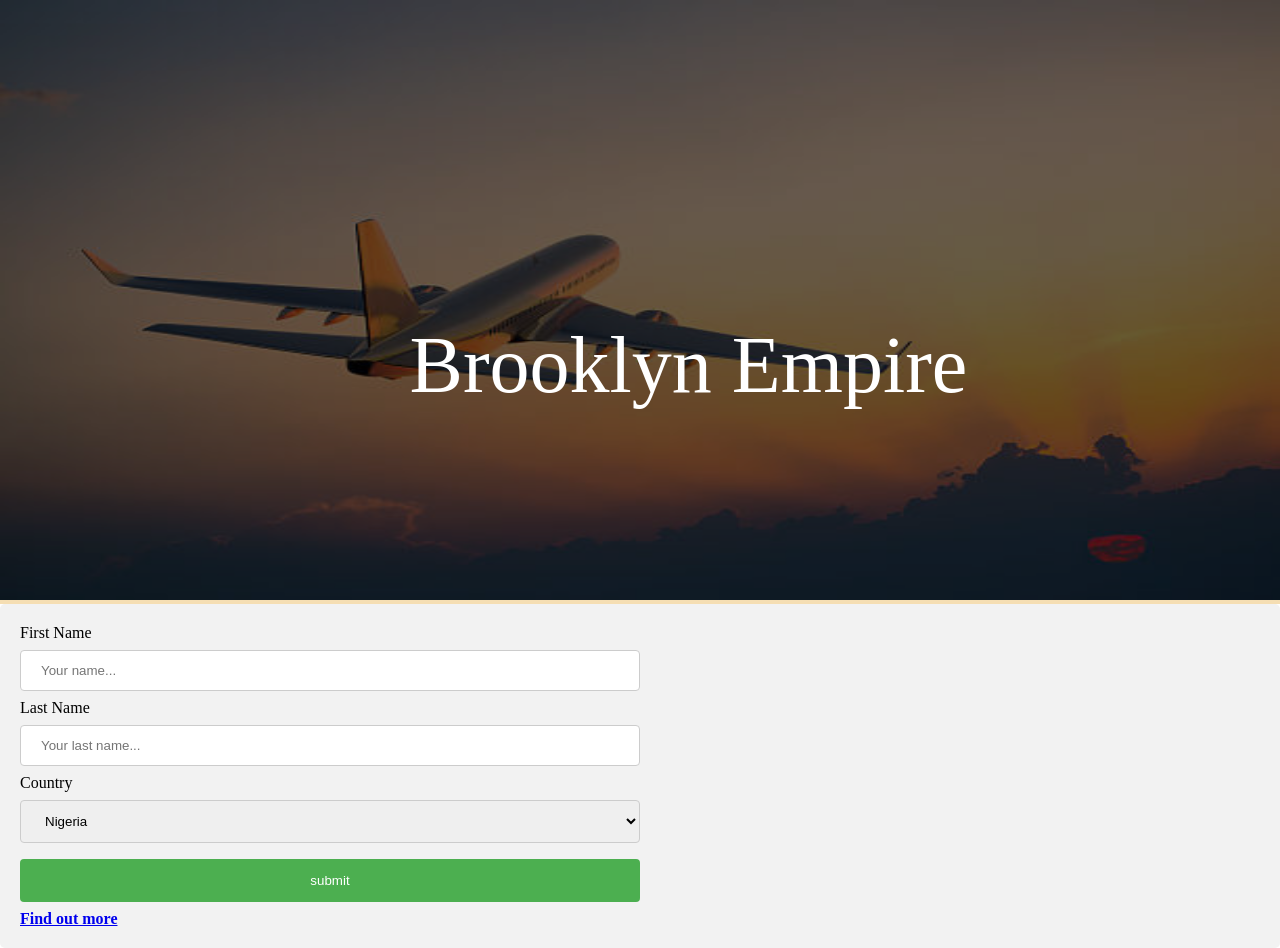
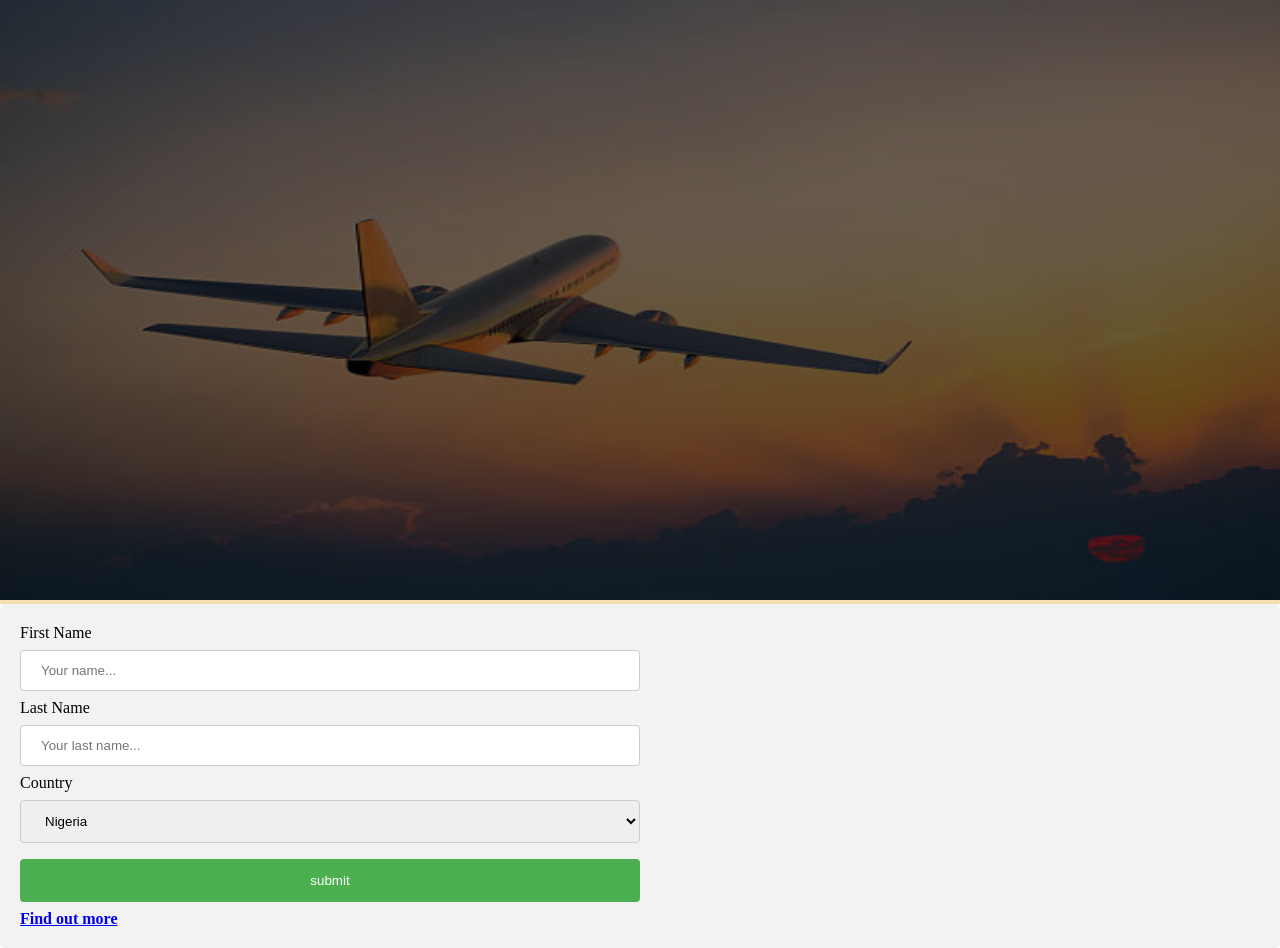
Before and after one commit to brooklyn5991/forms, a plain HTML site: page index.html in a window 1280 px wide. Drawn offline with Linux system fonts and the light colour scheme.

Commit message:
Update index.html

```diff
--- a/index.html
+++ b/index.html
@@ -11,7 +11,7 @@
 <div class="page">
     <div class="baba">
         <img class="image" src="images/plane.jpg" alt="header image" >
-        <p class="centered">Brooklyn Empire  </p>
+
 
     </div>
 </div>
```
